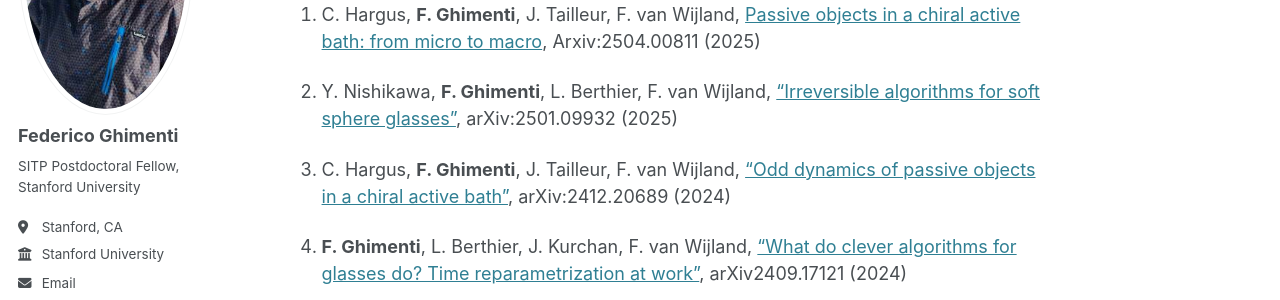
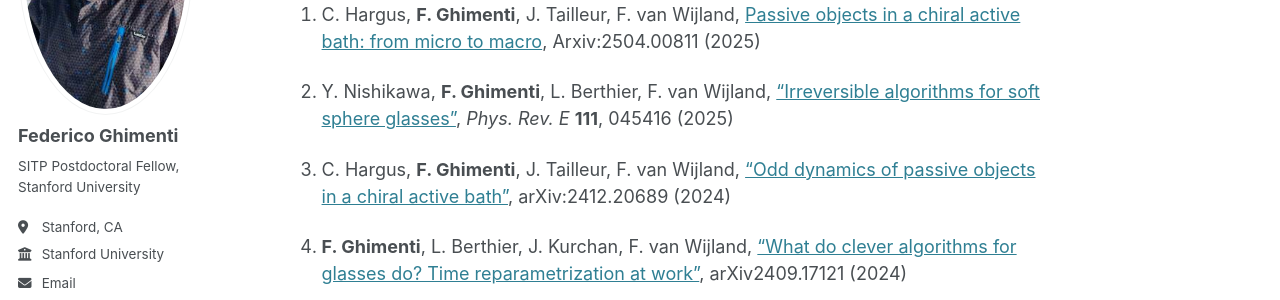
Before and after one commit to FedericoGhimenti/FedericoGhimenti.github.io, a Jekyll site: the page built from _pages/publications.md, in a window 1280 px wide and 900 px high. Shown: the part 293-593 px from the top of the window. Built offline with Jekyll 4.4.1, drawn with Linux system fonts in a browser that asks for light colours; some web fonts are replaced.

Commit message:
publications_updated

```diff
--- a/_pages/publications.md
+++ b/_pages/publications.md
@@ -10,7 +10,7 @@ My thesis can be found [here](/files/manuscript_Ghimenti.pdf)
 
 11. C. Hargus, **F. Ghimenti**, J. Tailleur, F. van Wijland, [Passive objects in a chiral active bath: from micro to macro](https://arxiv.org/abs/2504.00811), Arxiv:2504.00811 (2025)
 
-10. Y. Nishikawa, **F. Ghimenti**, L. Berthier, F. van Wijland, ["Irreversible algorithms for soft sphere glasses"](https://arxiv.org/abs/2501.09932), arXiv:2501.09932 (2025)
+10. Y. Nishikawa, **F. Ghimenti**, L. Berthier, F. van Wijland, ["Irreversible algorithms for soft sphere glasses"](https://journals.aps.org/pre/abstract/10.1103/PhysRevE.111.045416), *Phys. Rev. E* **111**, 045416 (2025)
 
 9. C. Hargus, **F. Ghimenti**, J. Tailleur, F. van Wijland, ["Odd dynamics of passive objects in a chiral active bath"](https://arxiv.org/abs/2412.20689), arXiv:2412.20689 (2024)
 
```
